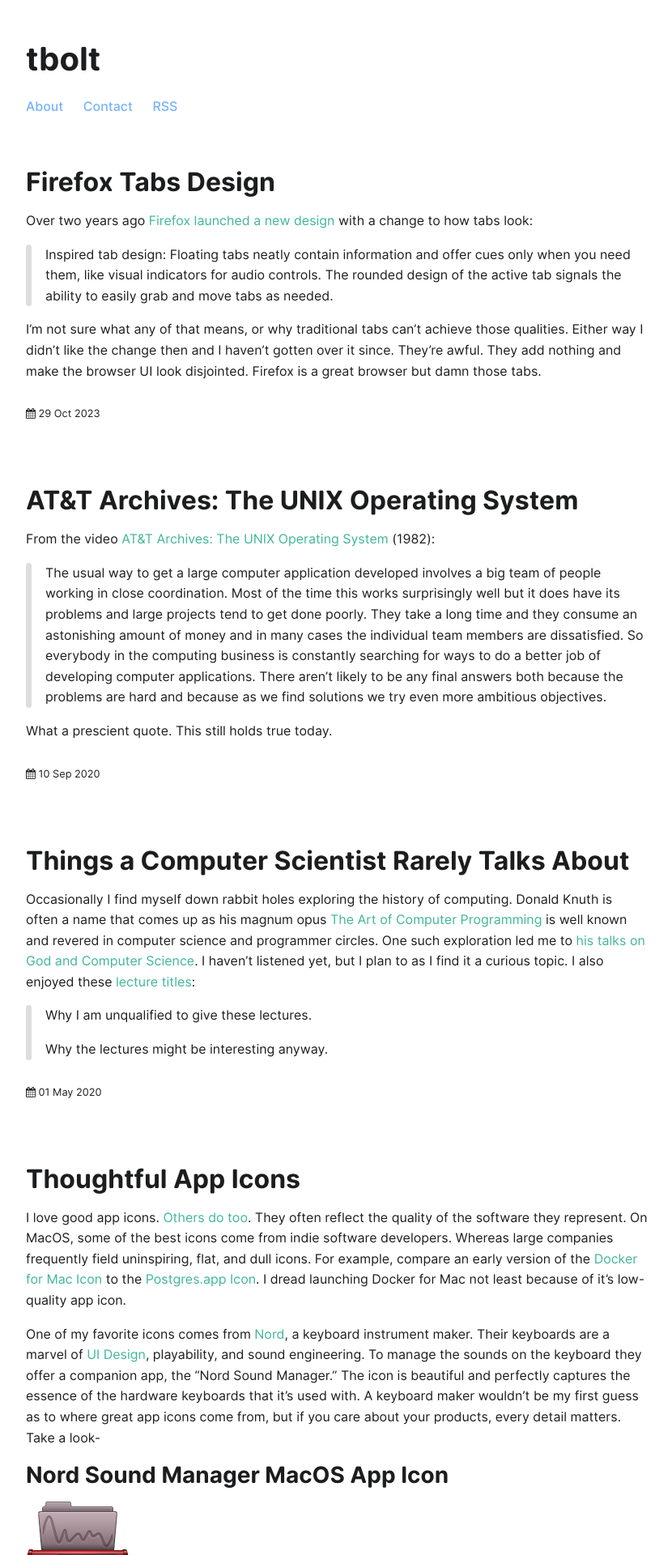
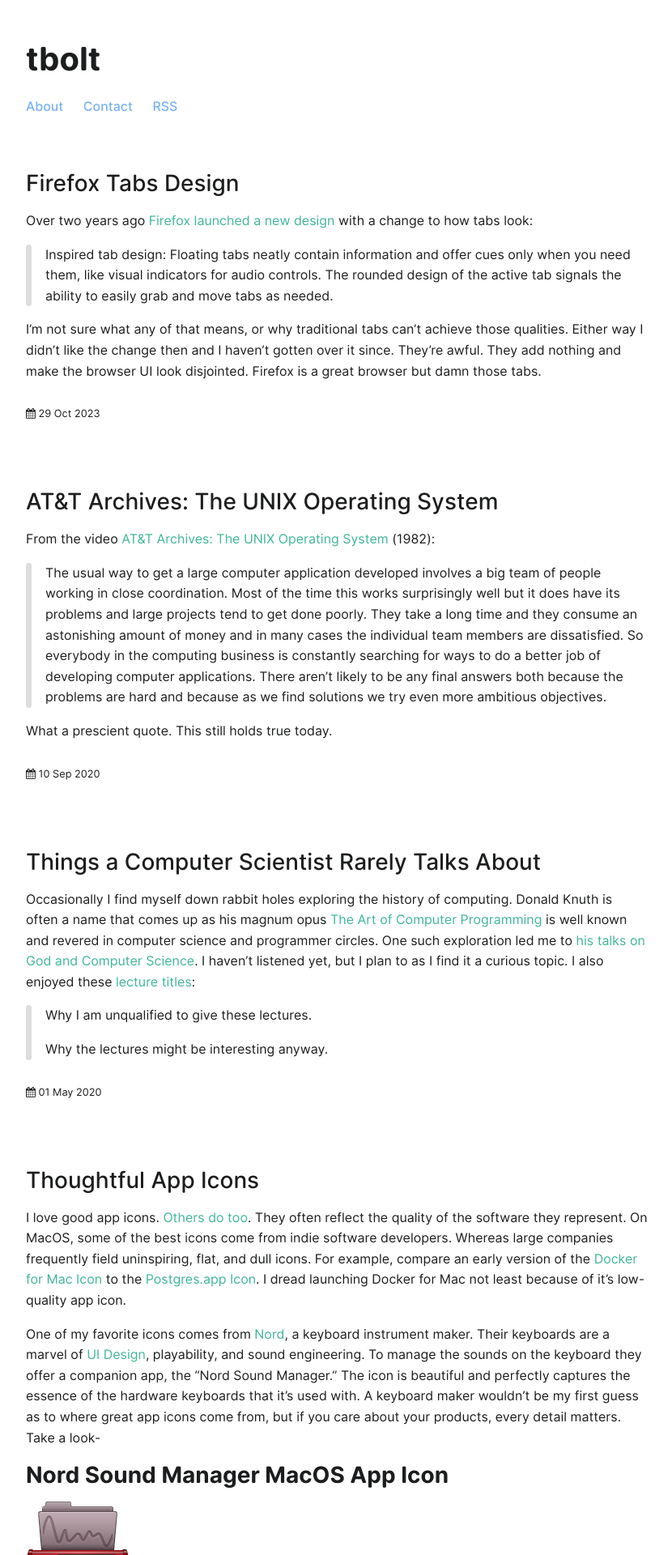
Before and after one commit to tbolt/tbolt.space, a Jekyll site: the page built from index.html, in a window 1280 px wide. Shown: the top 1920 px of the page at 81% size, without its empty margins (224-1054 px from the left). Built offline with Jekyll 4.4.1, drawn with Linux system fonts in a browser that asks for light colours; some web fonts are replaced; the list of posts is cut into pages by our own code.

Commit message:
update post title

```diff
--- a/_layouts/page.html
+++ b/_layouts/page.html
@@ -2,5 +2,5 @@
 layout: default
 ---
 
-<h1>{{ page.title }}</h1>
+<h2>{{ page.title }}</h2>
 {{ content }}
--- a/_scss/post.scss
+++ b/_scss/post.scss
@@ -1,6 +1,8 @@
 /* Post */
 .post-title a {
   color: var(--text);
+  font-size: 1.75rem;
+  font-weight: 500;
 }
 
 .post-container {
```
